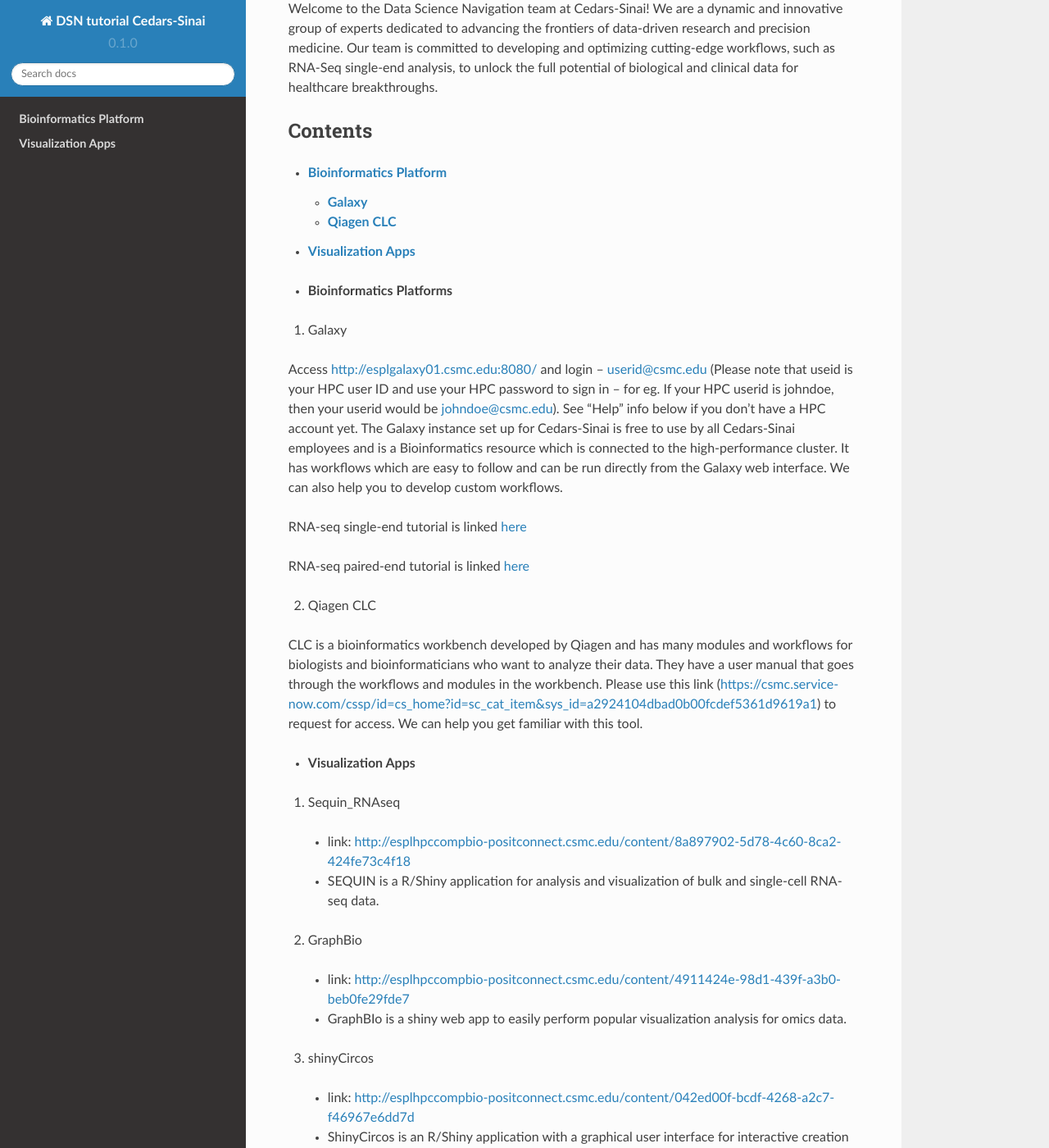
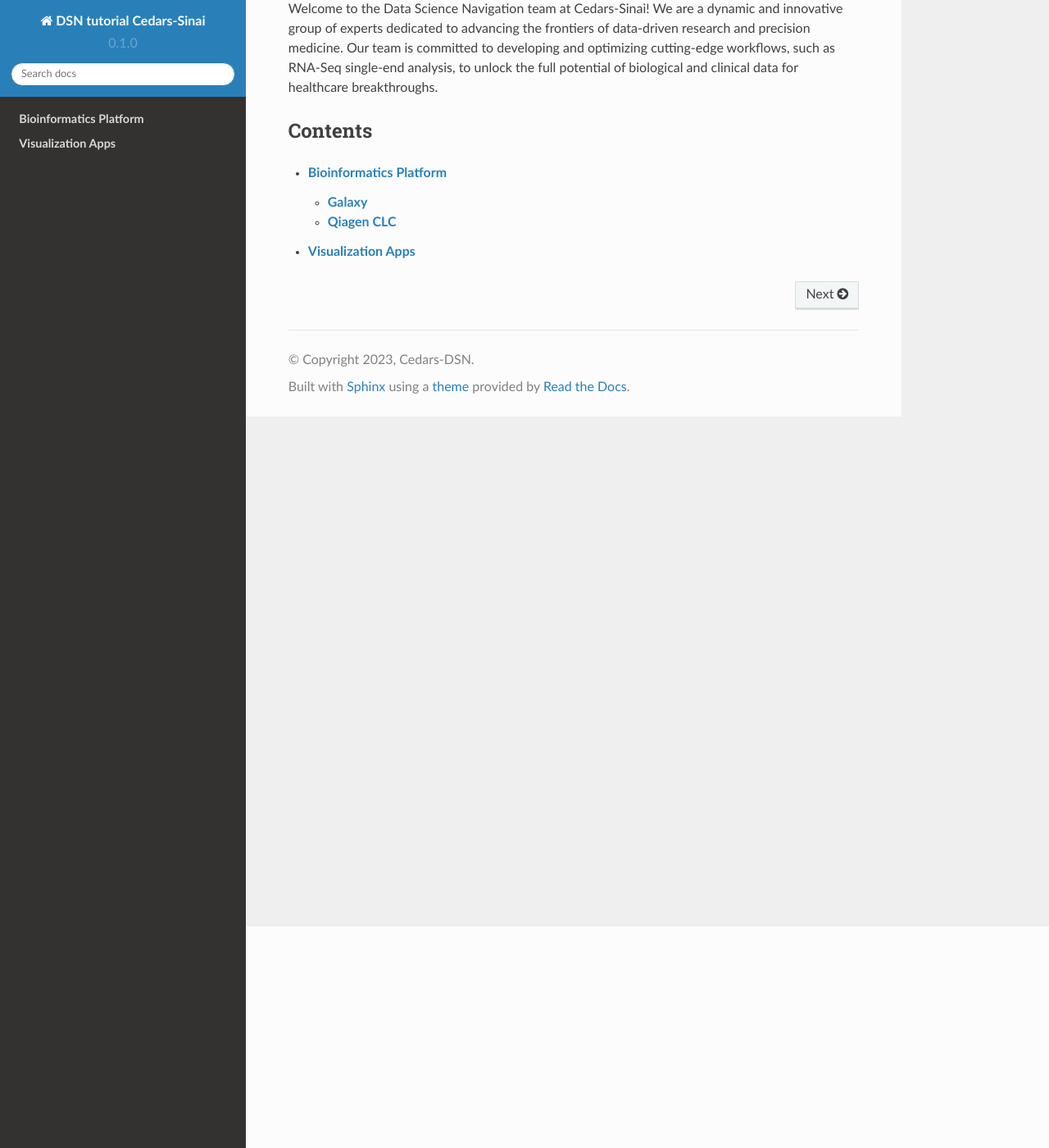
Before and after one commit to CedarsDSN/DSN_tutorial_page, a Sphinx documentation site: the page built from docs/index.rst, in a window 1280 px wide and 1400 px high, scrolled down 270 px. Shown: the whole window at 82% size. Built offline with Sphinx 7.4.7 and the Read the Docs theme 2.0.0, drawn with Linux system fonts in a browser that asks for light colours; pages that are not in the unit, such as notebooks, are missing from menus; some of the changed text lies outside the part shown.

Commit message:
Update index.rst

```diff
--- a/docs/index.rst
+++ b/docs/index.rst
@@ -14,43 +14,3 @@
    Bioinformatics Platform/index.rst
    Visualization Apps/index.rst
    Help/index.rst
-
-* **Bioinformatics Platforms**
-
-1. Galaxy
-
-Access http://esplgalaxy01.csmc.edu:8080/ and login – userid@csmc.edu (Please note that useid is your HPC user ID and use your HPC password to sign in – for eg. If your HPC userid is johndoe, then your userid would be johndoe@csmc.edu). See “Help” info below if you don’t have a HPC account yet.
-The Galaxy instance set up for Cedars-Sinai is free to use by all Cedars-Sinai employees and is a Bioinformatics resource which is connected to the high-performance cluster. It has workflows which are easy to follow and can be run directly from the Galaxy web interface. We can also help you to develop custom workflows.
-
-RNA-seq single-end tutorial is linked `here <https://galaxy-tutorial-rnaseq-single-end.readthedocs.io/en/latest/>`_
-
-RNA-seq paired-end tutorial is linked `here <https://galaxy-tutorial.readthedocs.io/en/latest/>`_
-
-2. Qiagen CLC
-
-CLC is a bioinformatics workbench developed by Qiagen and has many modules and workflows for biologists and bioinformaticians who want to analyze their data. They have a user manual that goes through the workflows and modules in the workbench. Please use this link (https://csmc.service-now.com/cssp/id=cs_home?id=sc_cat_item&sys_id=a2924104dbad0b00fcdef5361d9619a1) to request for access. We can help you get familiar with this tool.
-
-* **Visualization Apps**
-
-1. Sequin_RNAseq
-
-  *	link: http://esplhpccompbio-positconnect.csmc.edu/content/8a897902-5d78-4c60-8ca2-424fe73c4f18
-  *	SEQUIN is a R/Shiny application for analysis and visualization of bulk and single-cell RNA-seq data.
-
-2.	GraphBio
-
-  *	link: http://esplhpccompbio-positconnect.csmc.edu/content/4911424e-98d1-439f-a3b0-beb0fe29fde7
-  *	GraphBIo is a shiny web app to easily perform popular visualization analysis for omics data.
-
-3.	shinyCircos
-
-  *	link: http://esplhpccompbio-positconnect.csmc.edu/content/042ed00f-bcdf-4268-a2c7-f46967e6dd7d
-  *	ShinyCircos is an R/Shiny application with a graphical user interface for interactive creation of Circos plot.
-
-**Help**
-
-*	Access
-For logins, you will need to request an HPC account for cluster ‘esplhpccompbio’, then login through the given links using your HPC user id (HPC userid@csmc.edu) and password.
-
-*	Contact
-groupdsnsupport@cshs.org
```
